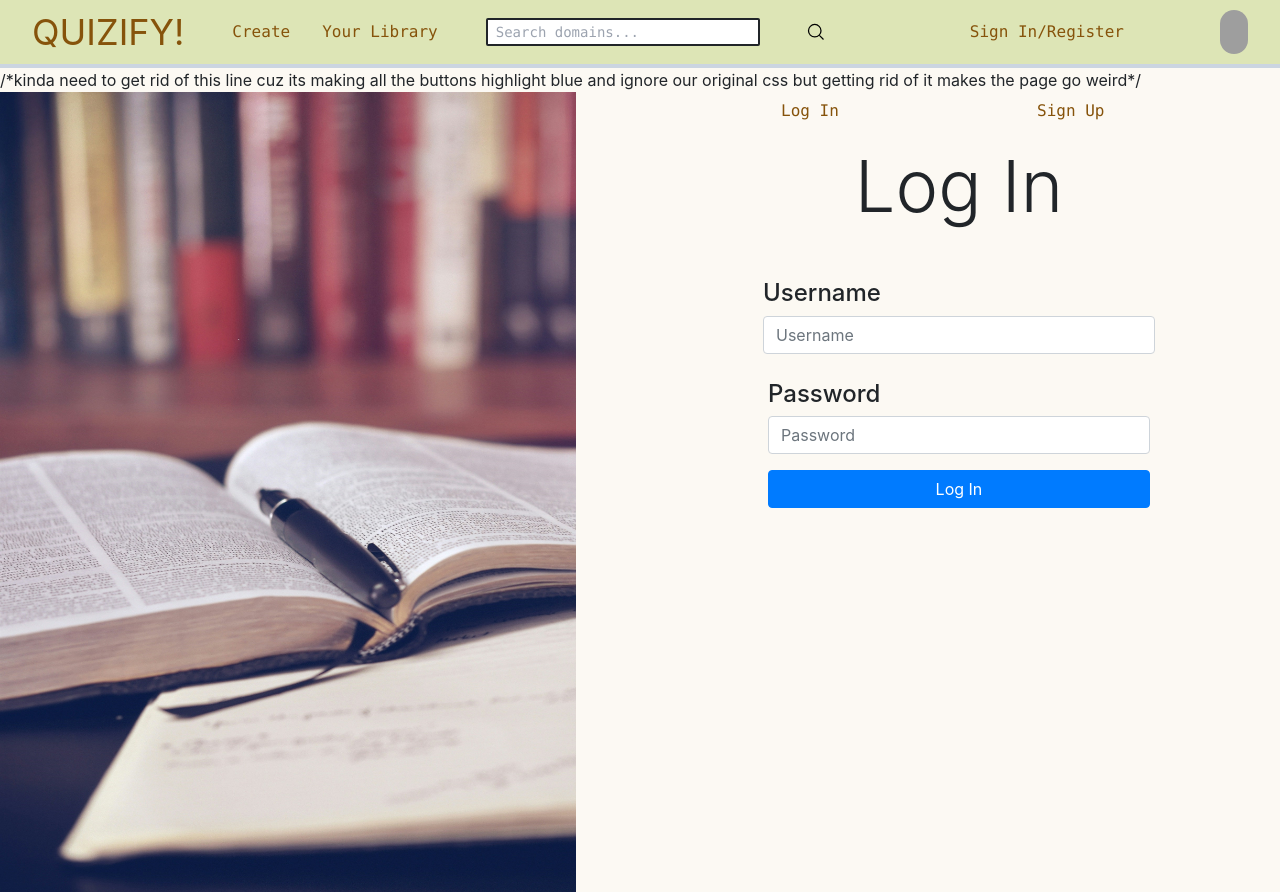
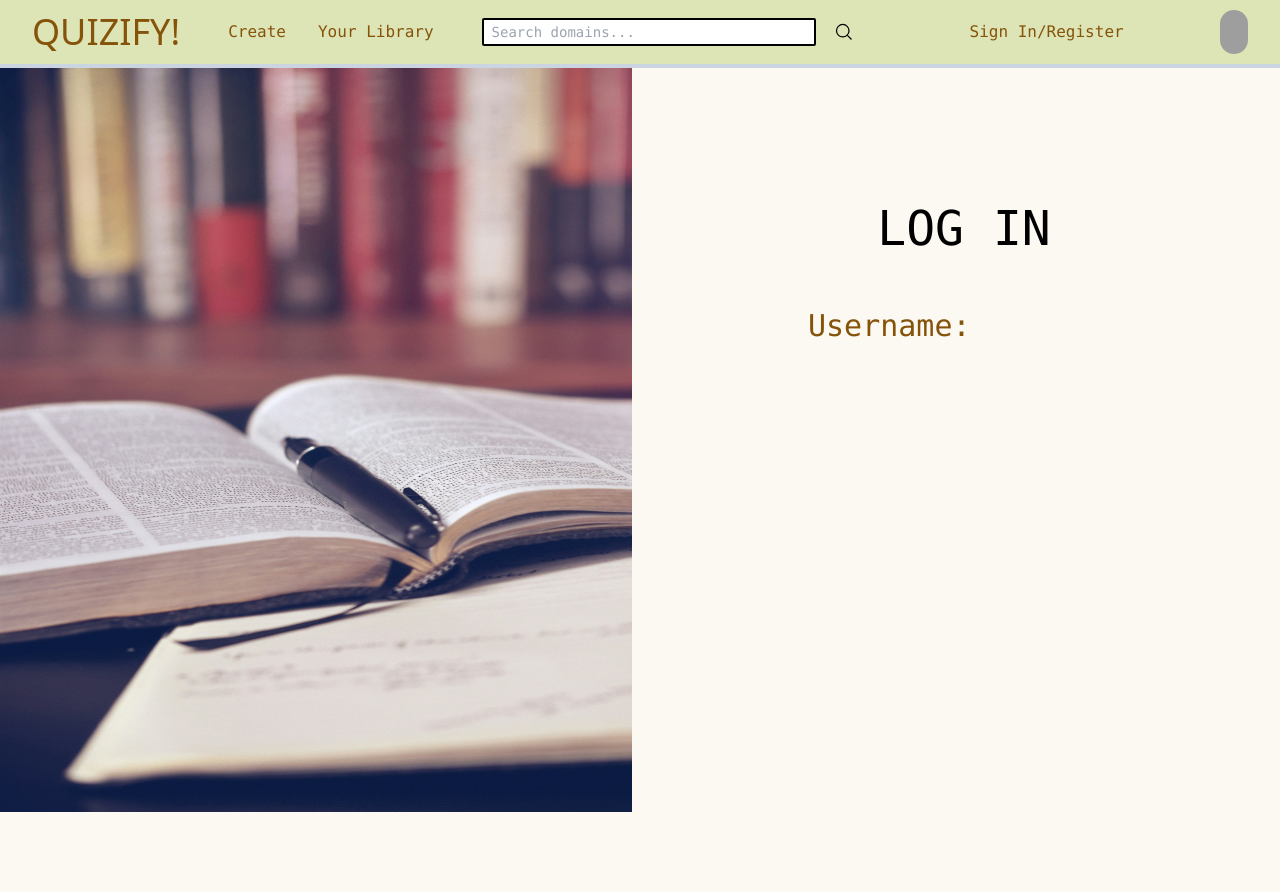
Before and after one commit to arif24v/quizify, a Next.js app in the folder quizify/: page /login in a window 1280 px wide. After the commit the page ends 812 px from the top, so only its background shows below. Built offline with nearby package versions, Linux system fonts and the light colour scheme; grey boxes are pictures that could not be loaded.

Commit message:
log in page changes

```diff
--- a/quizify/src/app/login/page.js
+++ b/quizify/src/app/login/page.js
@@ -7,40 +7,61 @@ import Link from "next/link"
 export default function Page() {
     let state = "L";
     const [stateIn, setState] = useState("Log In");
-    async function switchMethod(m){
+    async function switchMethod(m) {
         console.log("test");
-        if(!m===state){
-            if(m==="L"){
+        if (!m === state) {
+            if (m === "L") {
                 console.log("logging in");
                 state = "L";
-                title.innerText="Log In";
-            } else{
+                title.innerText = "Log In";
+            } else {
                 console.log("signing up");
                 state = "S";
-                title.innerText="Sign Up";
+                title.innerText = "Sign Up";
             }
         }
     }
     return (
         <main>
-            <div>
+            {<div>
+                {
 
-                /*kinda need to get rid of this line cuz its making all the buttons highlight blue and ignore our original css but getting rid of it makes the page go weird*/
-                <link rel="stylesheet" href="https://cdn.jsdelivr.net/npm/bootstrap@4.1.3/dist/css/bootstrap.min.css" integrity="sha384-MCw98/SFnGE8fJT3GXwEOngsV7Zt27NXFoaoApmYm81iuXoPkFOJwJ8ERdknLPMO" crossorigin="anonymous" />
-            </div>
-            {<div>
-                <div className="flex flex-row w-full l-[50vw]">
-                    <div className="w-[45vw] h-[100vh] flex flex-row">
-                        <img src="books.jpg" className="w-full h-full" />
+                <div class="gap-4 columns-2">
+                    <div>
+                        <img class="h-[93vh] w-[50vw]" src="books.jpg" alt="books.jpg" />
+                    </div>
+                    <div className="h-[30vh] w-full items-center justify-center flex flex-col align-items">
+                        <div class="pt-20 text-5xl font-mono"> LOG IN </div>
                     </div>
                     <div>
-                        <div class="h-[4vw]">
+                    </div>
 
-                            <button class="btn position-absolute start-[60vw] hover:underline text-brown font-mono" type="button" onClick={() => setState("Log In")}>Log In</button>
-                            <button class="btn position-absolute start-[80vw] hover:underline text-brown font-mono" type="button" onClick={() => setState("Sign Up")}>Sign Up</button>
+                    <div>
+                        <div class="ml-40 text-3xl text-brown font-mono">
+                            Username:
                         </div>
+                    </div>
+                </div>
+                }
 
-                        <form className="flex flex-col position-absolute start-[60vw]">
+
+
+
+
+
+
+
+
+                {/* <div className="flex flex-row">
+                    <div className="flex flex-row">
+                        <img src="books.jpg" className="w-100 h-100" />
+                    </div>
+                    <div>
+
+                            <button className="ml-25 hover:underline text-brown font-mono" type="button" onClick={() => setState("Log In")}>Log In</button>
+                            <button className="ml-25 hover:underline text-brown font-mono" type="button" onClick={() => setState("Sign Up")}>Sign Up</button>
+
+                        <form className="flex flex-col">
                             <div class="mx-auto">
                                 <h1 class="display-3 h-[10vw]" id="title">{stateIn}</h1>
                             </div>
@@ -56,7 +77,7 @@ export default function Page() {
                             <button type="submit" class="btn btn-primary" id="submit">{stateIn}</button>
                         </form>
                     </div>
-                </div>
+                </div> */}
             </div>}
         </main>
     );
--- a/quizify/src/app/profile/page.js
+++ b/quizify/src/app/profile/page.js
@@ -1,19 +1,20 @@
 "use client"
 
 //import profile from "./../../../../public/profile.jpg"
-import React, {useState} from 'react';
+import React, { useState } from 'react';
 
 export default function Page() {
 
     let [disabledUsername, setDisabledUsername] = useState(true);
     let [disabledPassword, setDisabledPassword] = useState(true);
 
+
     return (
         <main>
             <p class="mt-8 mb-10 text-5xl text-center font-mono"> PROFILE </p>
             <div class="gap-4 columns-2">
                 <div>
-                    <img class="border-btn-200 border-4 ml-40 h-15 w-15 rounded-full" src= "https://cdn-icons-png.flaticon.com/512/3135/3135715.png" alt="profile.jpg" />
+                    <img class="border-btn-200 border-4 ml-40 h-30 w-30 rounded-full" src="https://cdn-icons-png.flaticon.com/512/3135/3135715.png" alt="profile.jpg" />
                 </div>
                 <div>
                     <p class="text-3xl text-brown font-mono">
@@ -24,8 +25,8 @@ export default function Page() {
 
                 </div>
                 <div className="flex flex-row">
-                    <input type="text" disabled={disabledUsername} className="flex flex-row border-btn-200 border-2 rounded-lg text-2xl form-control mt-5 h-12 w-70 p-2" id="inputPass" placeholder="JohnDoe69" />
-                    <button className="hover:shadow-md hover:bg-btn-200 hover:shadow-btn-200 ease-in-out duration-200 text-2xl ml-5 mt-5 p-2 rounded-lg bg-btn-100 h-12 w-20 font-mono" onClick={() => setDisabledUsername(!disabledUsername)}>{disabledUsername ? "Edit" : "Save"}</button>
+                    <input type="text" disabled={disabledUsername} className="flex flex-row border-btn-200 border-2 rounded-lg text-3xl form-control mt-5 h-16 w-70 p-2" id="inputPass" placeholder="JohnDoe69" />
+                    <button className="hover:shadow-md hover:bg-btn-200 hover:shadow-btn-200 ease-in-out duration-200 text-2xl ml-5 mt-5 p-2 rounded-lg border-black bg-btn-100 h-16 w-20 font-mono border-2" onClick={() => setDisabledUsername(!disabledUsername)}>{disabledUsername ? "Edit" : "Save"}</button>
                 </div>
                 <div>
 
@@ -39,8 +40,14 @@ export default function Page() {
                 </div>
 
                 <div className="flex flex-row">
-                    <input type="text" disabled={disabledPassword} className="flex flex-row border-btn-200 border-2 rounded-lg text-2xl form-control mt-5 h-12 w-70 p-2" id="inputPass" placeholder="Vampires" />
-                    <button className="hover:shadow-md hover:bg-btn-200 hover:shadow-btn-200 ease-in-out duration-200 text-2xl ml-5 mt-5 p-2 rounded-lg border-black bg-btn-100 h-12 w-20 font-mono" onClick={() => setDisabledPassword(!disabledPassword)}>{disabledPassword ? "Edit" : "Save"}</button>
+                    <input type="text" disabled={disabledPassword} className="flex flex-row border-btn-200 border-2 rounded-lg text-3xl form-control mt-5 h-16 w-70 p-2" id="inputPass" placeholder="Vampires" />
+                    <button className="hover:shadow-md hover:bg-btn-200 hover:shadow-btn-200 ease-in-out duration-200 text-2xl ml-5 mt-5 p-2 rounded-lg border-black bg-btn-100 h-16 w-20 border-2 font-mono" onClick={() => setDisabledPassword(!disabledPassword)}>{disabledPassword ? "Edit" : "Save"}</button>
+                    <button className="mt-5 ml-7">
+                        <svg xmlns="http://www.w3.org/2000/svg" fill="none" viewBox="0 0 24 24" stroke-width="1.5" stroke="currentColor" class="w-12 h-12">
+                            <path stroke-linecap="round" stroke-linejoin="round" d="M2.036 12.322a1.012 1.012 0 0 1 0-.639C3.423 7.51 7.36 4.5 12 4.5c4.638 0 8.573 3.007 9.963 7.178.07.207.07.431 0 .639C20.577 16.49 16.64 19.5 12 19.5c-4.638 0-8.573-3.007-9.963-7.178Z" />
+                            <path stroke-linecap="round" stroke-linejoin="round" d="M15 12a3 3 0 1 1-6 0 3 3 0 0 1 6 0Z" />
+                        </svg>
+                    </button>
                 </div>
             </div>
         </main>
```
Also changed, not shown: quizify/src/app/login/page.css (deleted), 1 other file (tests, documents, lock files or other folders).
